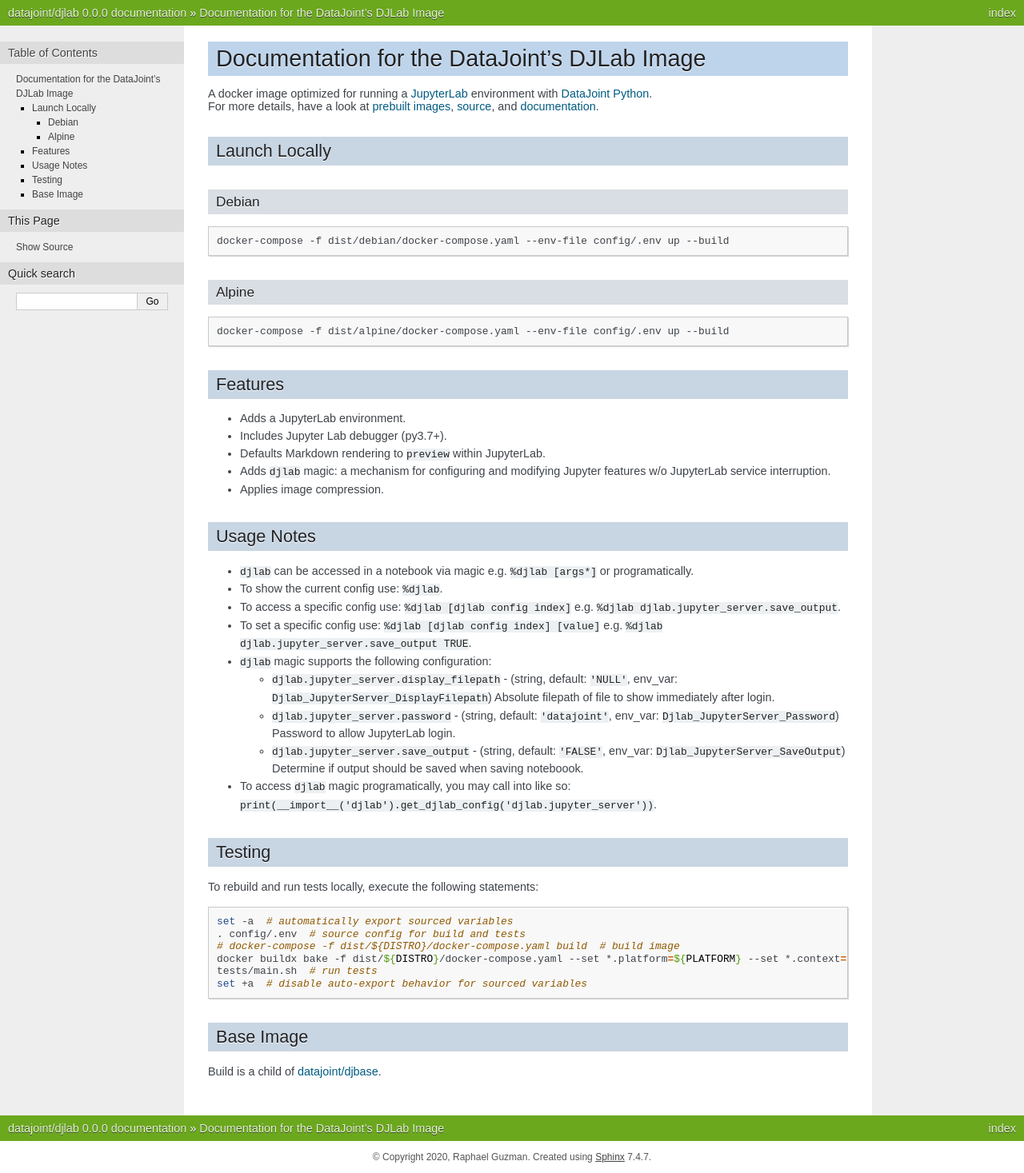
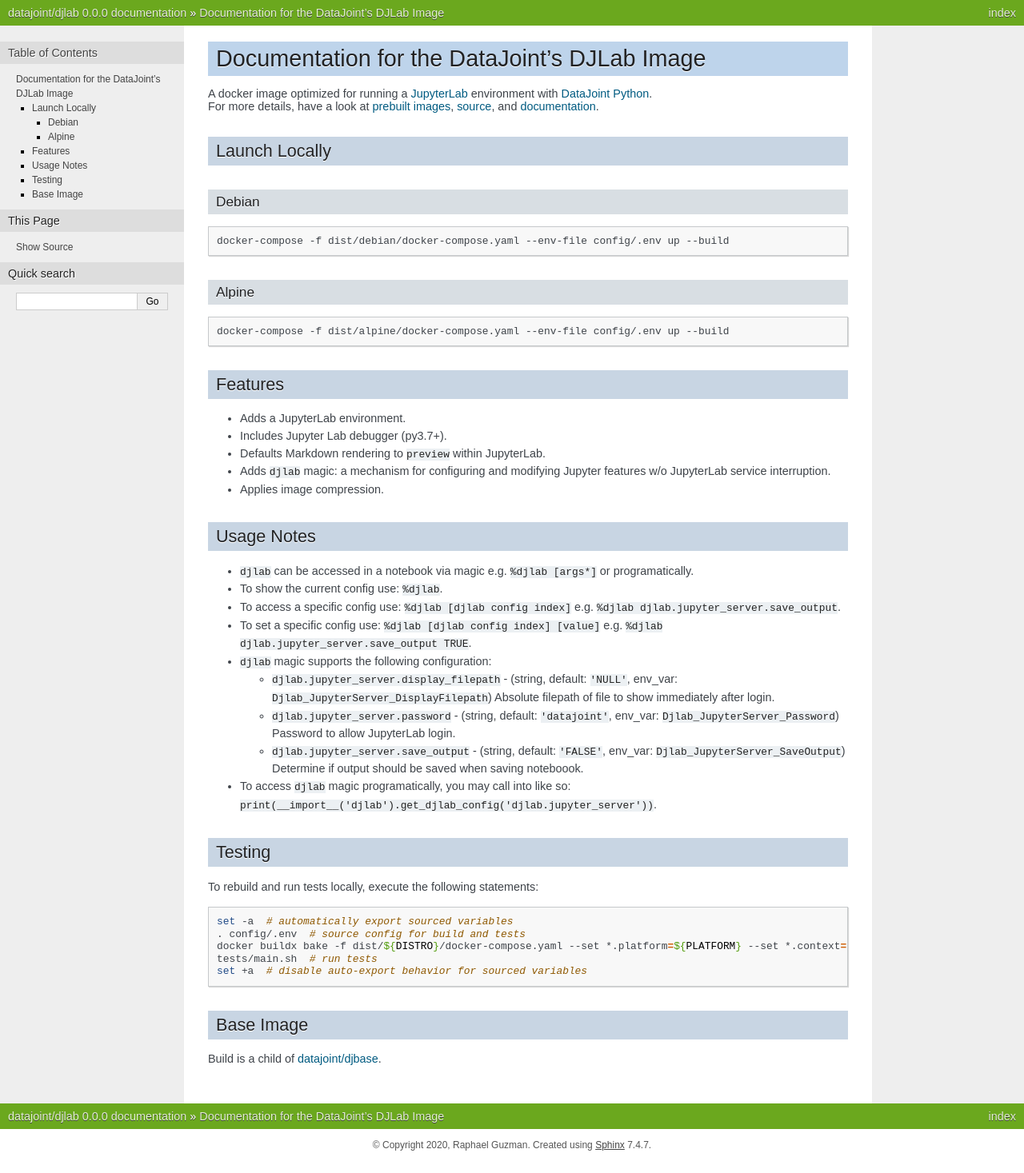
Before and after one commit to datajoint/djlab-docker, a Sphinx documentation site: the page built from docs/index.rst, in a window 1280 px wide. Shown: the whole page at 80% size. Built offline with Sphinx 7.4.7, drawn with Linux system fonts in a browser that asks for light colours.

```diff
--- a/docs/index.rst
+++ b/docs/index.rst
@@ -56,7 +56,6 @@
 
    set -a  # automatically export sourced variables
    . config/.env  # source config for build and tests
-   # docker-compose -f dist/${DISTRO}/docker-compose.yaml build  # build image
    docker buildx bake -f dist/${DISTRO}/docker-compose.yaml --set *.platform=${PLATFORM} --set *.context=. --load  # build image
    tests/main.sh  # run tests
    set +a  # disable auto-export behavior for sourced variables
```
Also changed, not shown: 5 other files.
